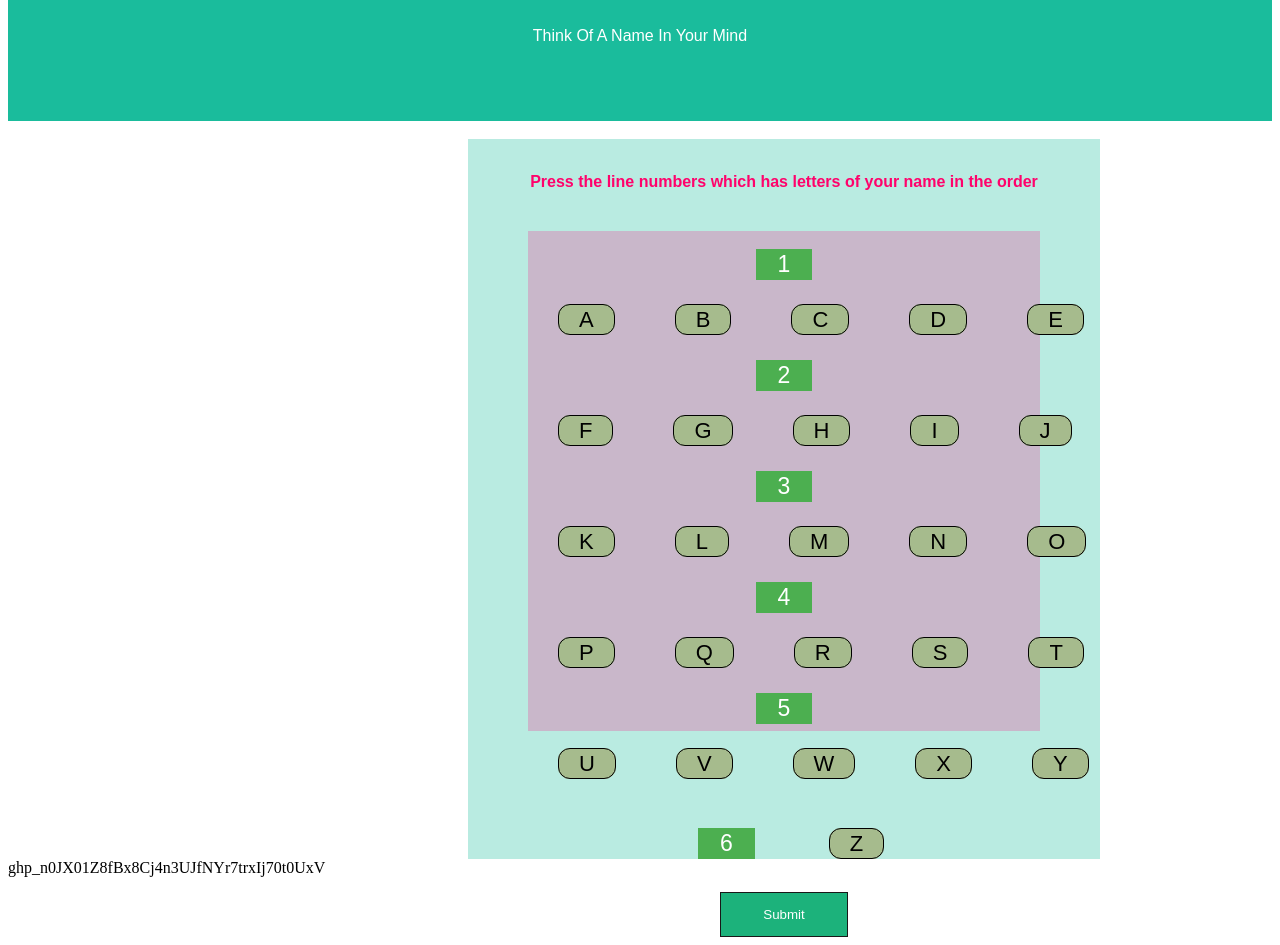
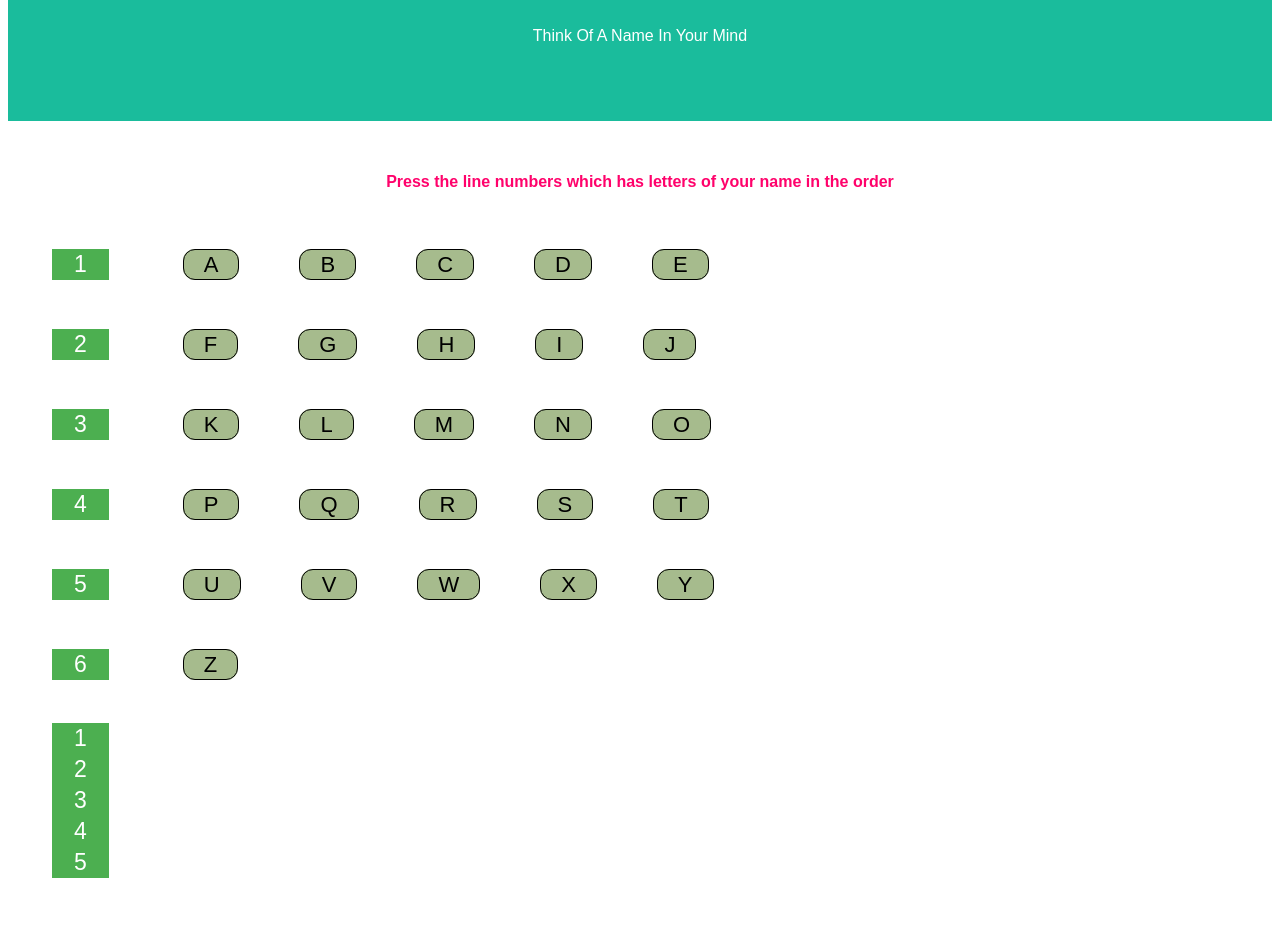
Before and after one commit to Nish-mitha/Name-Predictor, an Angular app in the folder App/: page / in a window 1280 px wide. Shown: the part 140-1085 px from the top of the page. After the commit the page ends 1026 px from the top, so only its background shows below. Built offline with nearby package versions, Linux system fonts and the light colour scheme.

Commit message:
Code changes

```diff
--- a/App/src/app/app.component.html
+++ b/App/src/app/app.component.html
@@ -12,10 +12,10 @@
   </div>
   <br>
 
-  <div class="main-box" align="center" *ngIf="{show_main}">
+  <!-- <div class="main-box" align="center" *ngIf="{show_main}"> -->
     <br>
     <p class="text">Press the line numbers which has letters of your name in the order</p>
-    <div class="sub-div">
+    <!-- <div class="sub-div"> -->
       <span *ngFor="let x of alphabets; index as i">
         <br>
         <button class="button" (click)="onSelectFirst(x)">{{ i+1 }}</button>
@@ -24,11 +24,11 @@
         </span>
       </span>
       <br>
-      <input type="submit" class="submit_button" (click)="confirm_1()" value="Submit">
-    </div>
-  </div>
+      <!-- <input type="submit" class="submit_button" (click)="confirm_1()" value="Submit"> -->
+    <!-- </div> -->
+  <!-- </div> -->
 
-  <!-- <span *ngFor="let x of userSelectedOptions; index as i">
+  <span *ngFor="let x of userSelectedOptions; index as i">
     <span>
       <br>
       <button class="button" (click)="onSelectSecond(i)">{{ i+1 }}</button>
@@ -37,8 +37,8 @@
       <span class="circle">{{ y }}</span>
     </span>
   </span>
-<strong>{{ name }}</strong> -->
+<!-- <strong>{{ name }}</strong> -->
 </body>
 </html>
-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
+<!-- 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 -->
 <router-outlet></router-outlet>
```
